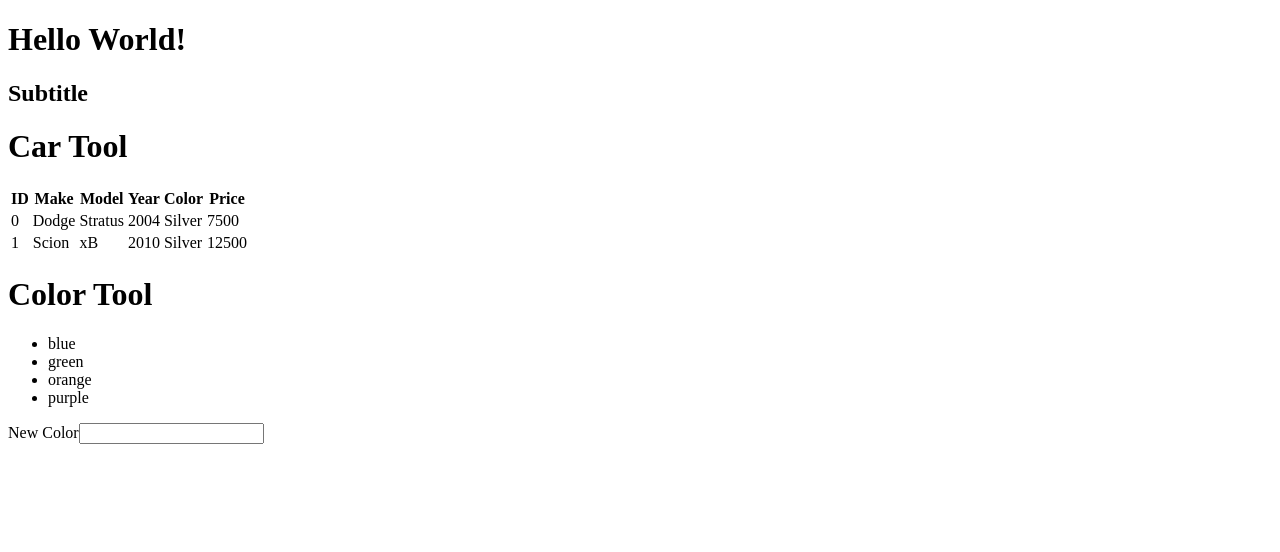
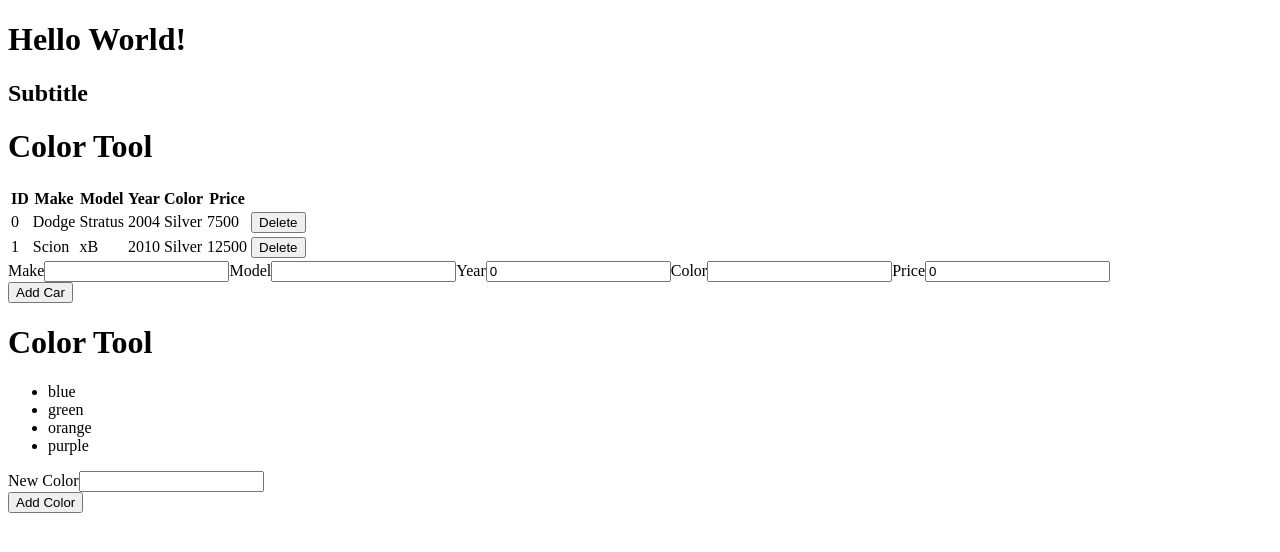
Before and after one commit to dougposture/ReactTraining, a React (Create React App) app in the folder demo-app/: page / in a window 1280 px wide. Shown: the top 552 px of the page. Built offline with nearby package versions, Linux system fonts and the light colour scheme.

Commit message:
end of day 1

```diff
--- /dev/null
+++ b/demo-app/src/components/CarTable.tsx
@@ -0,0 +1,28 @@
+import React from 'react';
+import { Car } from '../models/Car';
+import { CarViewRow } from './CarViewRow';
+
+interface CarTableProps {
+    cars: Car[];
+    deleteCarHandler: (carId: number) => void,
+}
+
+export const CarTable = (props :CarTableProps) =>
+
+    <table>
+        <thead>
+            <tr>
+                <th>ID</th>
+                <th>Make</th>
+                <th>Model</th>
+                <th>Year</th>
+                <th>Color</th>
+                <th>Price</th>
+            </tr>
+        </thead>
+        <tbody>
+            {props.cars.map(car =>
+                <CarViewRow key = {car.id} car={car}/>
+                )}
+        </tbody>
+    </table>
--- a/demo-app/src/components/CarTool.tsx
+++ b/demo-app/src/components/CarTool.tsx
@@ -1,40 +1,90 @@
 import React from 'react';
 
 import { Car } from '../models/Car';
+import { ToolHeader } from '../components/Toolheader';
+import { CarTable } from '../components/CarTable';
 
 interface CarToolProps {
     cars: Car[];
 }
 
-export const CarTool = (props: CarToolProps) => {
+interface CarToolState {
+    make: string;
+    model: string;
+    year: number;
+    color: string;
+    price: number;
+    newCars: Car[];
+    [x: string ]: any;
+}
+
+export class CarTool extends React.Component<CarToolProps, CarToolState> {
+    state = {
+        make: '',
+        model: '',
+        year: 0,
+        color: '',
+        price: 0,
+        newCars: this.props.cars.concat(),
+    }
+
+    change = ({ target: { name, value, type } } : React.ChangeEvent<HTMLInputElement>) => {
+        this.setState(
+            {
+                [ name ]: type === 'number' ? Number(value) : value,
+            },
+            () => {
+                console.log(this.state);
+            },
+        );
+
+    }
+    addCar = () =>{
+
+        const newCar = {
+            id: Math.max(...this.state.newCars.map(car =>car.id), 0) + 1,
+            make: this.state.make,
+            model: this.state.model,
+            year: this.state.year,
+            color: this.state.color,
+            price: this.state.price
+        }
+
+        this.setState(
+        {
+            newCars: this.state.newCars.concat(newCar),
+            make:'',
+            model: '',
+            year: 0,
+            color: '',
+            price: 0,
+        }
+        );
+    }
+
+    render(){
     return <>
-        <header>
-            <h1>Car Tool</h1>
-        </header>
+        <ToolHeader headerText='Color Tool' />
+        <CarTable cars={this.state.newCars} deleteCarHandler={this.deleteCar}/>
+        <form>
+            <div>
+                <label htmlFor="car-make">Make</label>
+                <input type="type" id="car-make" name="make" value={this.state.make} onChange={this.change} />
 
-        <table>
-            <thead>
-                <tr>
-                    <th>ID</th>
-                    <th>Make</th>
-                    <th>Model</th>
-                    <th>Year</th>
-                    <th>Color</th>
-                    <th>Price</th>
-                </tr>
-            </thead>
-            <tbody>
-                {props.cars.map(Car =>
-                <tr key={Car.id}>
-                    <td>{Car.id}</td>
-                    <td> {Car.make}</td>
-                    <td> {Car.model}</td>
-                    <td> {Car.year}</td>
-                    <td> {Car.color}</td>
-                    <td> {Car.price}</td>
-                </tr>
-            )}
-            </tbody>
-        </table>
+                <label htmlFor="car-model">Model</label>
+                <input type="type" id="car-model" name="model" value={this.state.model} onChange={this.change} />
+
+                <label htmlFor="car-year">Year</label>
+                <input type="number" id="car-year" name="year" value={this.state.year} onChange={this.change} />
+
+                <label htmlFor="car-color">Color</label>
+                <input type="type" id="car-color" name="color" value={this.state.color} onChange={this.change} />
+
+                <label htmlFor="car-price">Price</label>
+                <input type="number" id="car-price" name="price" value={this.state.price} onChange={this.change} />
+            </div>
+                <button type="button" onClick={this.addCar}>Add Car</button>
+        </form>
         </>
+    }
 };
--- /dev/null
+++ b/demo-app/src/components/CarViewRow.tsx
@@ -0,0 +1,20 @@
+import React from 'react';
+
+import { Car } from '../models/Car';
+
+interface CarViewRowProps {
+    car: Car,
+    deleteCarHandler: (carId: number) => void,
+}
+export const CarViewRow = (props: CarViewRowProps) => {
+
+   return <tr>
+        <td>{props.car.id}</td>
+        <td> {props.car.make}</td>
+        <td> {props.car.model}</td>
+        <td> {props.car.year}</td>
+        <td> {props.car.color}</td>
+        <td> {props.car.price}</td>
+        <td><button type="button" onClick={() => props.deleteCarHandler(props.car.id)} >Delete</button></td>
+    </tr>
+    }
--- a/demo-app/src/components/ColorTool.tsx
+++ b/demo-app/src/components/ColorTool.tsx
@@ -5,12 +5,15 @@ interface ColorToolProps{
 }
 interface ColorToolState{
     color: string;
+    newcolor: string[];
+    [ x: string ]: any;
 }
 
 export class ColorTool extends React.Component<ColorToolProps, ColorToolState> {
 
     state = {
         color: '',
+        newcolor: this.props.colors.slice(),
     };
 
     /* Code above runs:
@@ -23,26 +26,39 @@ export class ColorTool extends React.Component<ColorToolProps, ColorToolState> {
     }
     */
 
-    change = (e: React.ChangeEvent<HTMLInputElement>) => {
-        // class arrow function. Using event handling, ALWAYS use arrow function. not valid JS but used for proper binding of "this" for event handlers.
+    change = ({ target: { name, value, type } }: React.ChangeEvent<HTMLInputElement>) => {
+        // class arrow function. Using event handling, ALWAYS use arrow function.
+        // not valid JS but used for proper binding of "this" for event handlers.
         this.setState({
-            color:e.target.value,
-        });
+            [ name ]: type === 'number' ? Number(value) : value,
+        },
+        () => {
+            console.log(this.state);
+        }
+        );
     }
-
+    addColor = () =>{
+        this.setState(
+            {
+            colors: this.state.newcolor.concat(this.state.color),
+            color:'',
+        }
+        );
+    }
     render (){
     return <>
         <header>
             <h1>Color Tool</h1>
         </header>
         <ul>
-            {this.props.colors.map( (color) => <li key={color} >{color}</li>)}
+            {this.state.newcolor.map( (color) => <li key={color} >{color}</li>)}
         </ul>
         <form>
             <div>
                 <label htmlFor="color-input">New Color</label>
-                <input type="text" id="color-input" value={this.state.color} onChange={this.change} />
+                <input type="type" id="color-input" name="color" value={this.state.color} onChange={this.change} />
             </div>
+                <button type="button" onClick={this.addColor}>Add Color</button>
         </form>
         </>;
     }
--- /dev/null
+++ b/demo-app/src/components/Toolheader.tsx
@@ -0,0 +1,10 @@
+import React from 'react';
+
+interface ToolHeaderProps {
+    headerText: string,
+}
+
+export const ToolHeader = ({ headerText }: ToolHeaderProps ) =>
+    <header>
+        <h1>{headerText}</h1>
+    </header>;
```
Also changed, not shown: demo-app/exercises/exercise-4.txt (added), demo-app/exercises/exercise-5.txt (added), demo-app/exercises/exercise-6.txt (added).
